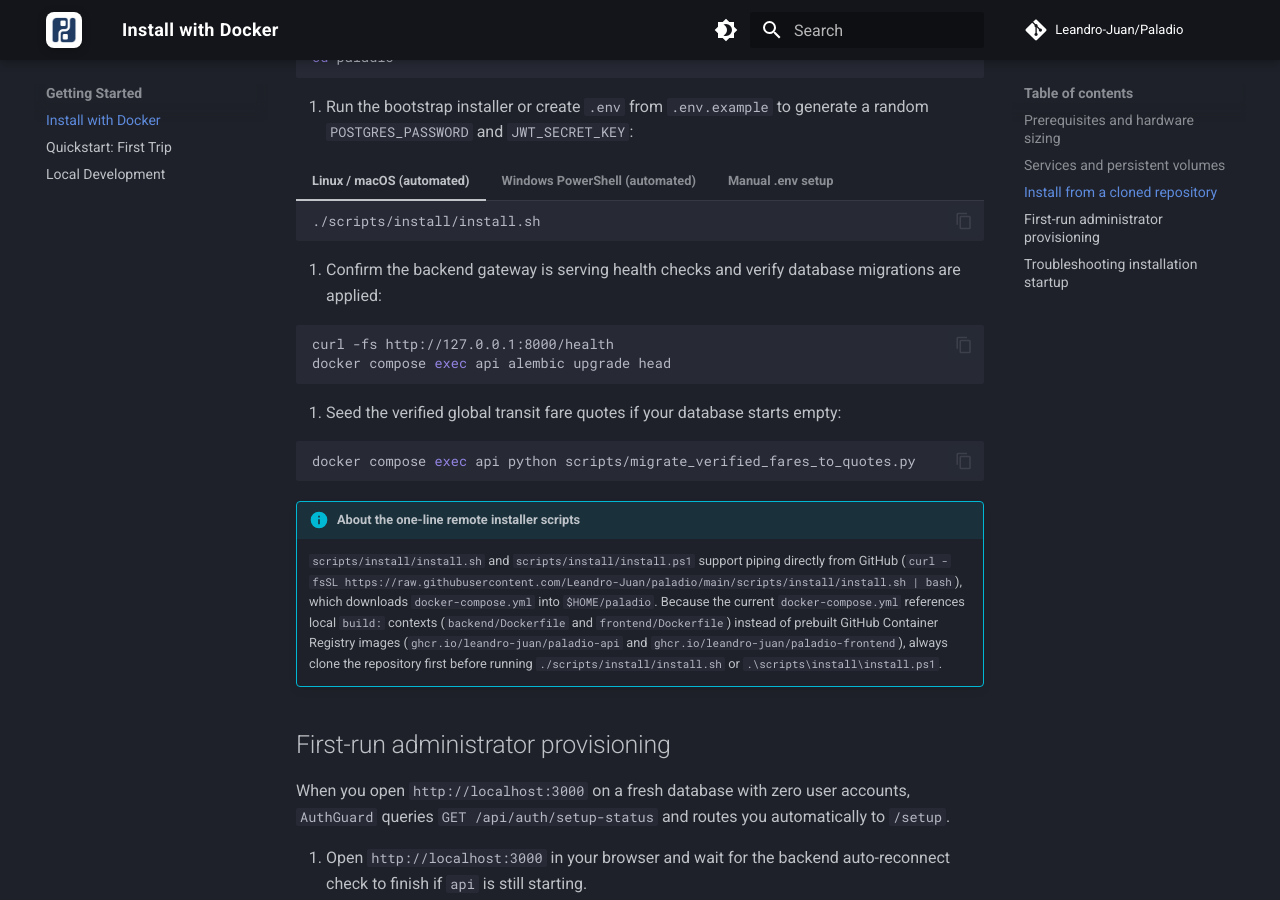
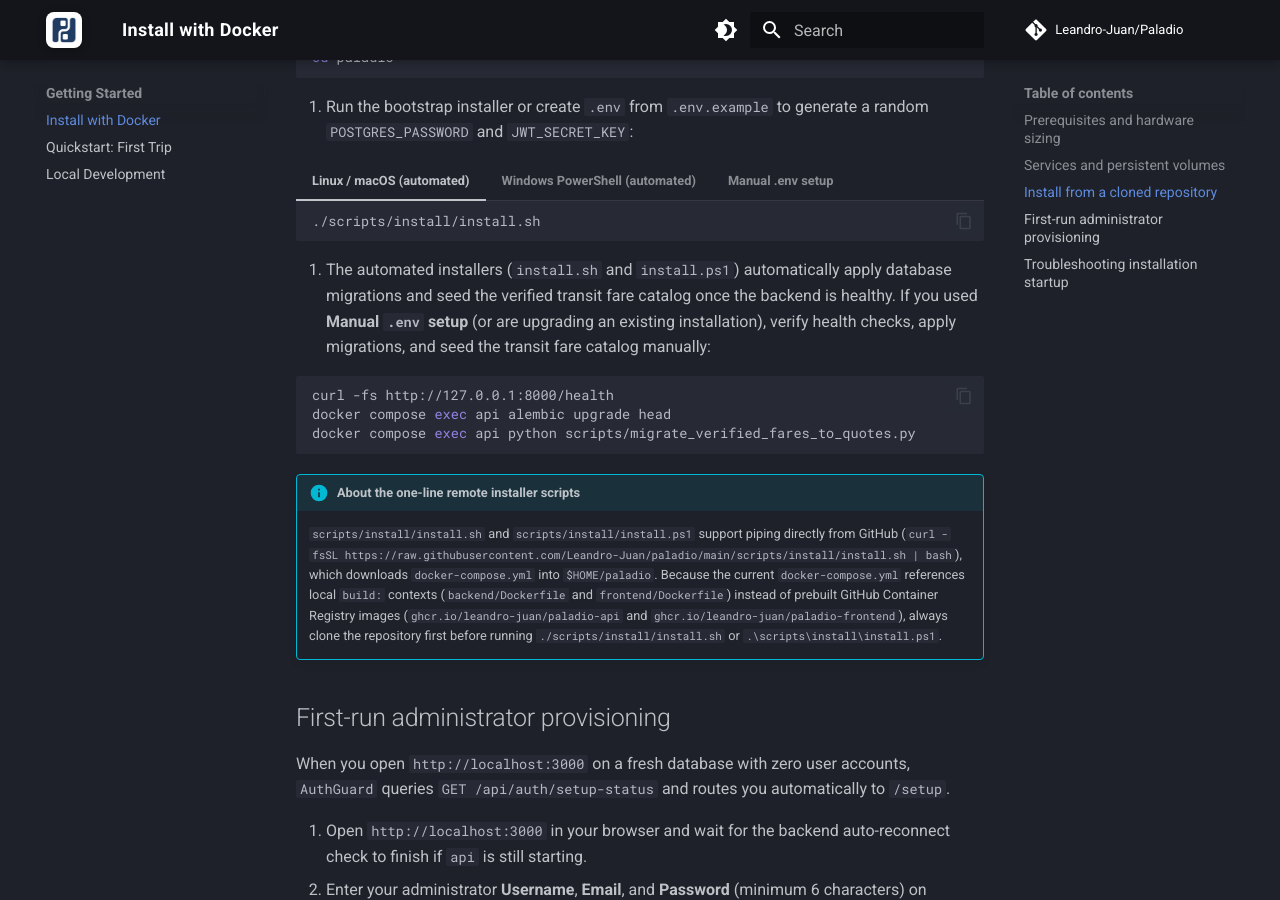
Before and after one commit to Leandro-Juan/paladio, an MkDocs documentation site: the page built from docs/getting-started/installation.md, in a window 1280 px wide and 900 px high, scrolled down 2023 px. Built offline with MkDocs 1.6.1 and Material for MkDocs 9.7.7, drawn with Linux system fonts in a browser that asks for light colours; comment, search, counter and statistics services are not loaded.

Commit message:
chore(install): auto-run DB migrations and fare seeding in installers
Signed-off-by: Leandro <l.juanalba@proton.me>

````diff
--- a/docs/getting-started/installation.md
+++ b/docs/getting-started/installation.md
@@ -64,16 +64,11 @@ cd paladio
     docker compose up -d --build
     ```
 
-3. Confirm the backend gateway is serving health checks and verify database migrations are applied:
+3. The automated installers (`install.sh` and `install.ps1`) automatically apply database migrations and seed the verified transit fare catalog once the backend is healthy. If you used **Manual `.env` setup** (or are upgrading an existing installation), verify health checks, apply migrations, and seed the transit fare catalog manually:
 
 ```bash
 curl -fs http://127.0.0.1:8000/health
 docker compose exec api alembic upgrade head
-```
-
-4. Seed the verified global transit fare quotes if your database starts empty:
-
-```bash
 docker compose exec api python scripts/migrate_verified_fares_to_quotes.py
 ```
 
````
Also changed, not shown: README.md (+2 -7 lines), 2 other files.
